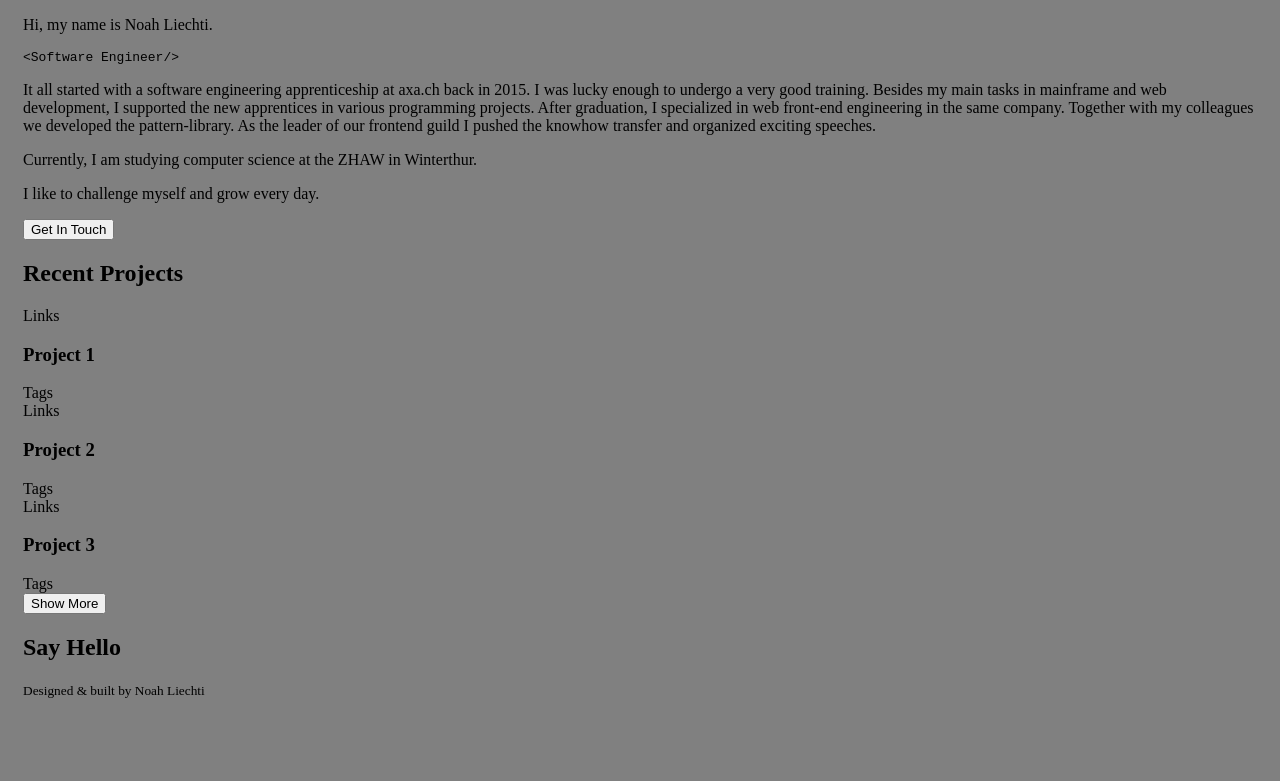
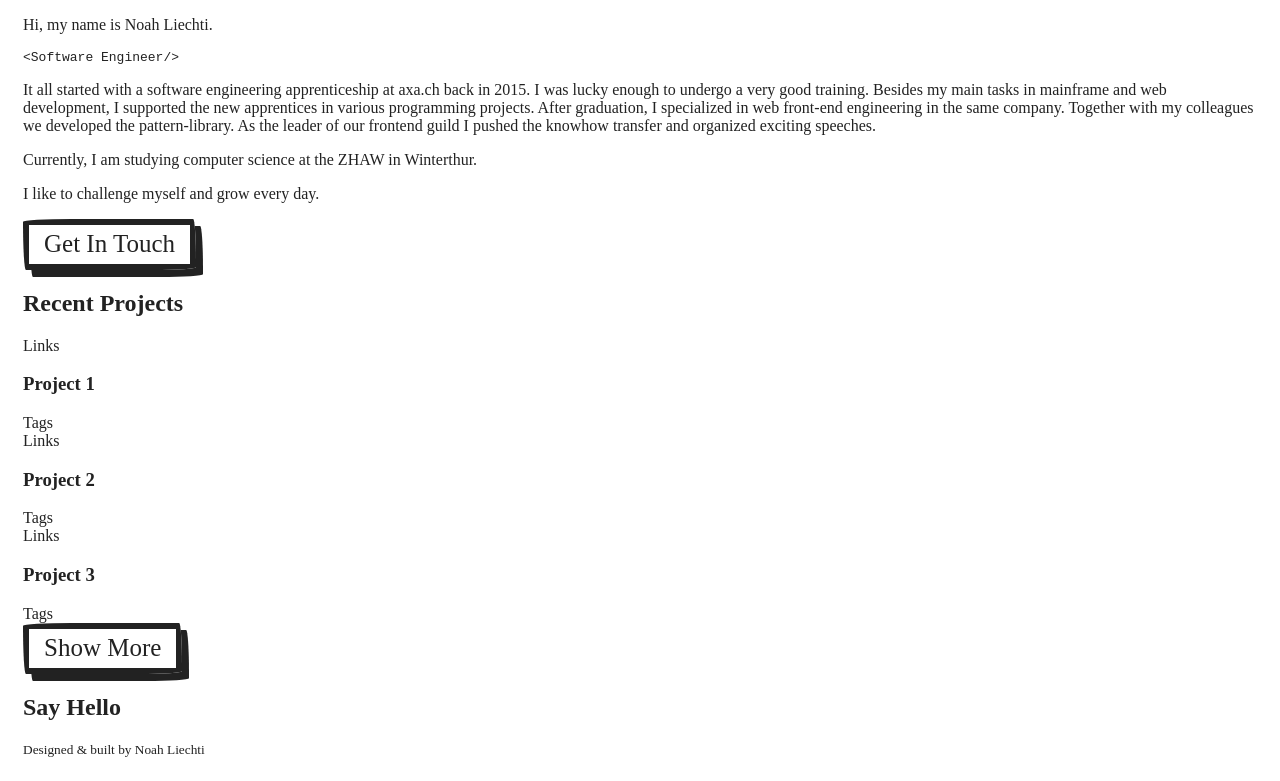
Before and after one commit to noahliechti/web3-swe-portfolio, a website built with Parcel: page src/index.html in a window 1280 px wide. Shown: the part 65-846 px from the top of the page. Before the commit the page ends 800 px from the top, so only its background shows below. Built offline with nearby package versions, Linux system fonts and the light colour scheme; files whose address does not match are found by name; a web font is replaced by a local one.

Commit message:
style buttons

```diff
--- a/src/index.html
+++ b/src/index.html
@@ -12,7 +12,7 @@
   </head>
   <!-- <body class="darkmode"> -->
   <body>
-    <header class="header">
+    <header class="top-header">
       <!-- logo and nav/close icon-->
       <!-- svg vs html icons, wrapped in a button or not -->
       <h1 class="logo"><a href="."><img src="./assets/logo.svg" alt="Noah Liechti Developer Portfolio"></img></a></h1>
@@ -51,7 +51,7 @@
             Currently, I am studying computer science at the ZHAW in Winterthur.
           </p>
           <p>I like to challenge myself and grow every day.</p>
-          <button>Get In Touch</button>
+          <button class="hand-drawn-button">Get In Touch</button>
         </header>
         <section>
           <h1 id="projects">Recent Projects</h1>
@@ -73,7 +73,7 @@
             <header><h1>Project 3</h1></header>
             <section>Tags</section>
           </article>
-          <button>Show More</button>
+          <button class="hand-drawn-button">Show More</button>
         </section>
         <section>
           <h1 id="contact">Say Hello</h1>
--- a/src/styles.css
+++ b/src/styles.css
@@ -1,4 +1,14 @@
-.header {
+@import url(https://fonts.googleapis.com/css?family=Patrick+Hand+SC);
+
+body {
+  margin-top: 50px; /* same as header height */
+  padding: 15px;
+  color: #222;
+  fill: #222;
+  font-family: "Patrick Hand SC";
+}
+/* --- top-header ---------------------------------------------------------- */
+.top-header {
   background-color: #fff;
   display: flex;
   justify-content: space-between;
@@ -7,26 +17,44 @@
   top: 0;
   left: 0;
   right: 0;
-  /* height: 50px; */
-  /* padding: 0 15px; */
 }
 
-.header * {
+.top-header * {
   display: inline;
 }
-
-body {
-  margin-top: 50px; /* same as header height */
-  padding: 15px;
+/* --- buttons ------------------------------------------------------------- */
+button {
+  background: transparent;
+  border: none;
+  cursor: pointer;
+  outline: none;
+  font-family: inherit;
+  font-size: 100%;
+  line-height: 1.15;
+  margin: 0;
 }
 
 .menu-button {
   background: transparent;
   border: none;
   cursor: pointer;
-  padding: 0;
   height: 48px; /* TODO: better solution? */
   padding: 0 6px;
+}
+
+.hand-drawn-button {
+  padding: 5px 15px;
+  align-self: center;
+  color: #222;
+  font-size: 25px;
+  border-radius: 255px 15px 225px 15px/15px 225px 15px 255px;
+  box-shadow: 7px 7px 0 #222;
+  border: solid 6px #222;
+}
+
+.hand-drawn-button:active {
+  box-shadow: 3px 3px 0 #222;
+  transform: translate(4px, 4px);
 }
 
 .logo {
@@ -37,17 +65,18 @@ body {
   display: none;
 }
 
+/* --- testing ------------------------------------------------------------- */
+.top-header {
+  border-bottom: 1px solid #222;
+}
+
 .darkmode {
-  background-color: #000;
+  background-color: #222;
   color: #fff;
+  opacity: 0.87; /* recommended in https://uxplanet.org/8-tips-for-dark-theme-design-8dfc2f8f7ab6 */
 }
 
 /* .darkmode svg {
   color: #fff;
   fill: currentColor;
 } */
-
-/* testing */
-body {
-  background-color: grey;
-}
```
